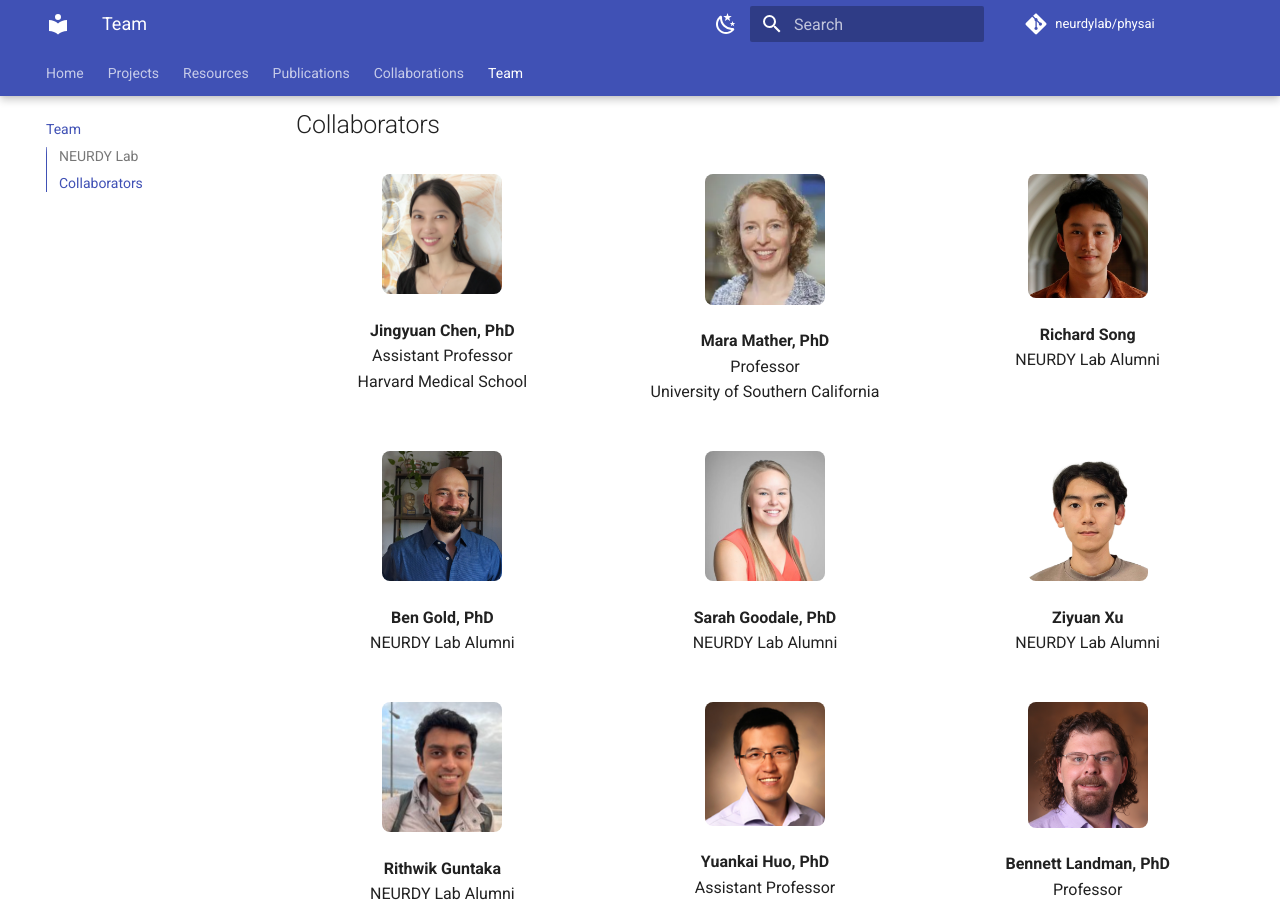
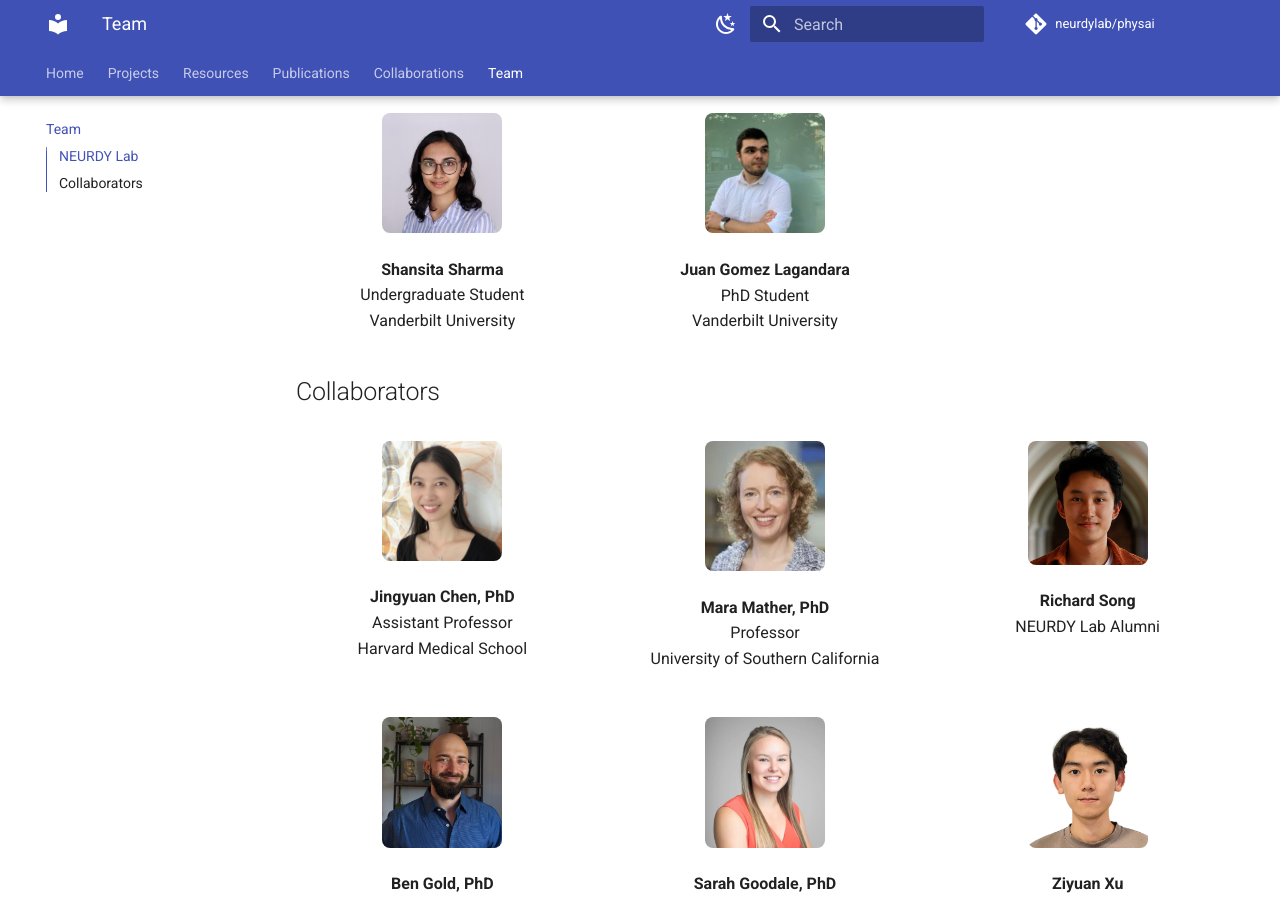
Before and after one commit to neurdylab/physai, an MkDocs documentation site: the page built from docs/team.md, in a window 1280 px wide and 900 px high, scrolled down 458 px. Built offline with MkDocs 1.6.1 and Material for MkDocs 9.7.7, drawn with Linux system fonts in a browser that asks for light colours; comment, search, counter and statistics services are not loaded.

Commit message:
added new team members

```diff
--- a/docs/team.md
+++ b/docs/team.md
@@ -30,6 +30,24 @@
 </p>
 <strong>Shiyu Wang</strong><br>
 PhD Candidate<br>
+Vanderbilt University
+</div>
+
+<div style="text-align: center;">
+<p>
+<img src="https://github.com/neurdylab/physai/blob/main/docs/assets/team/shansita.jpg?raw=true" width="120" style="border-radius: 8px;">
+</p>
+<strong>Shansita Sharma</strong><br>
+Undergraduate Student<br>
+Vanderbilt University
+</div>
+
+<div style="text-align: center;">
+<p>
+<img src="https://github.com/neurdylab/physai/blob/main/docs/assets/team/juan.jpg?raw=true" width="120" style="border-radius: 8px;">
+</p>
+<strong>Juan Gomez Lagandara</strong><br>
+PhD Student<br>
 Vanderbilt University
 </div>
 
```
Also changed, not shown: docs/assets/team/juan.jpg (added), docs/assets/team/shansita.jpg (added).
